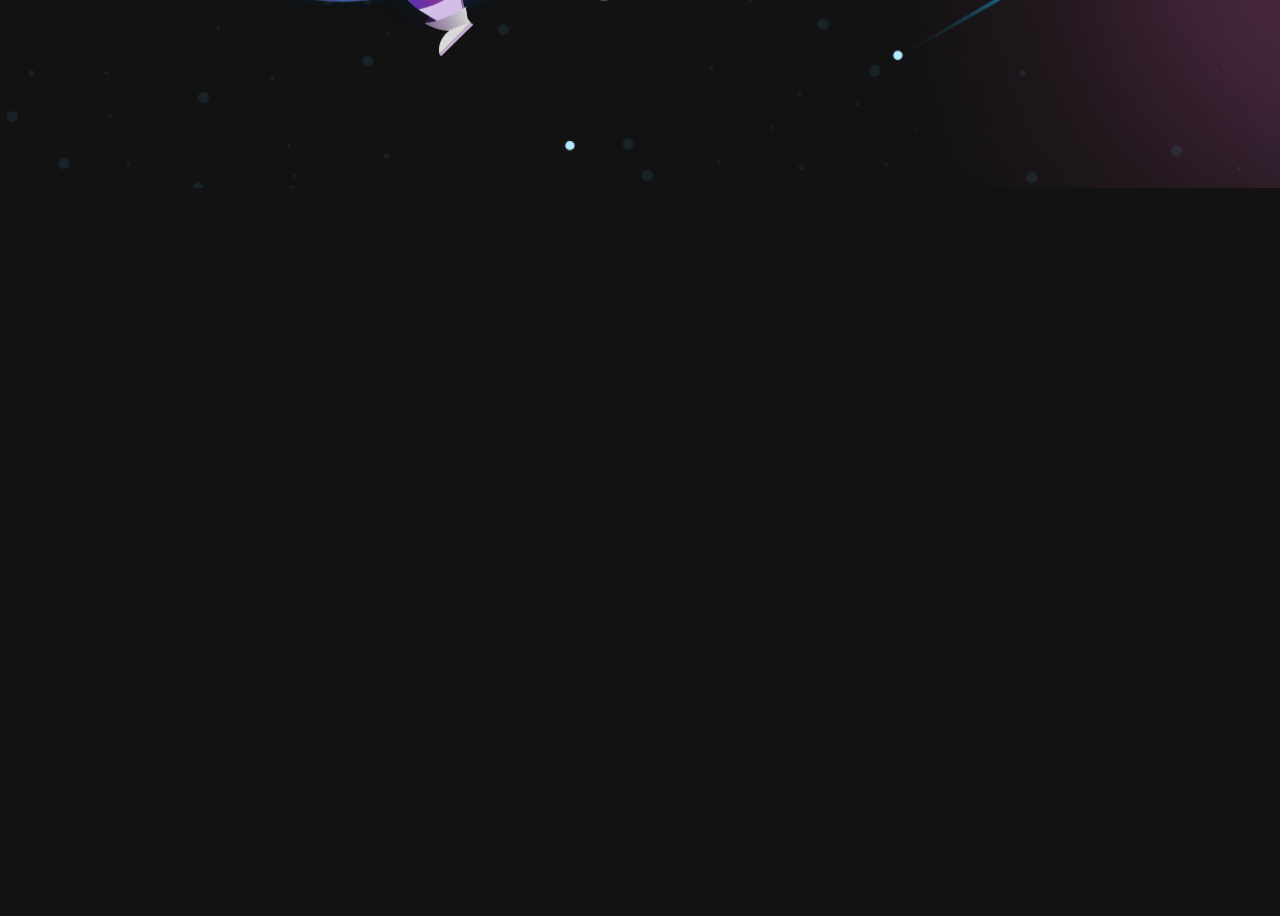
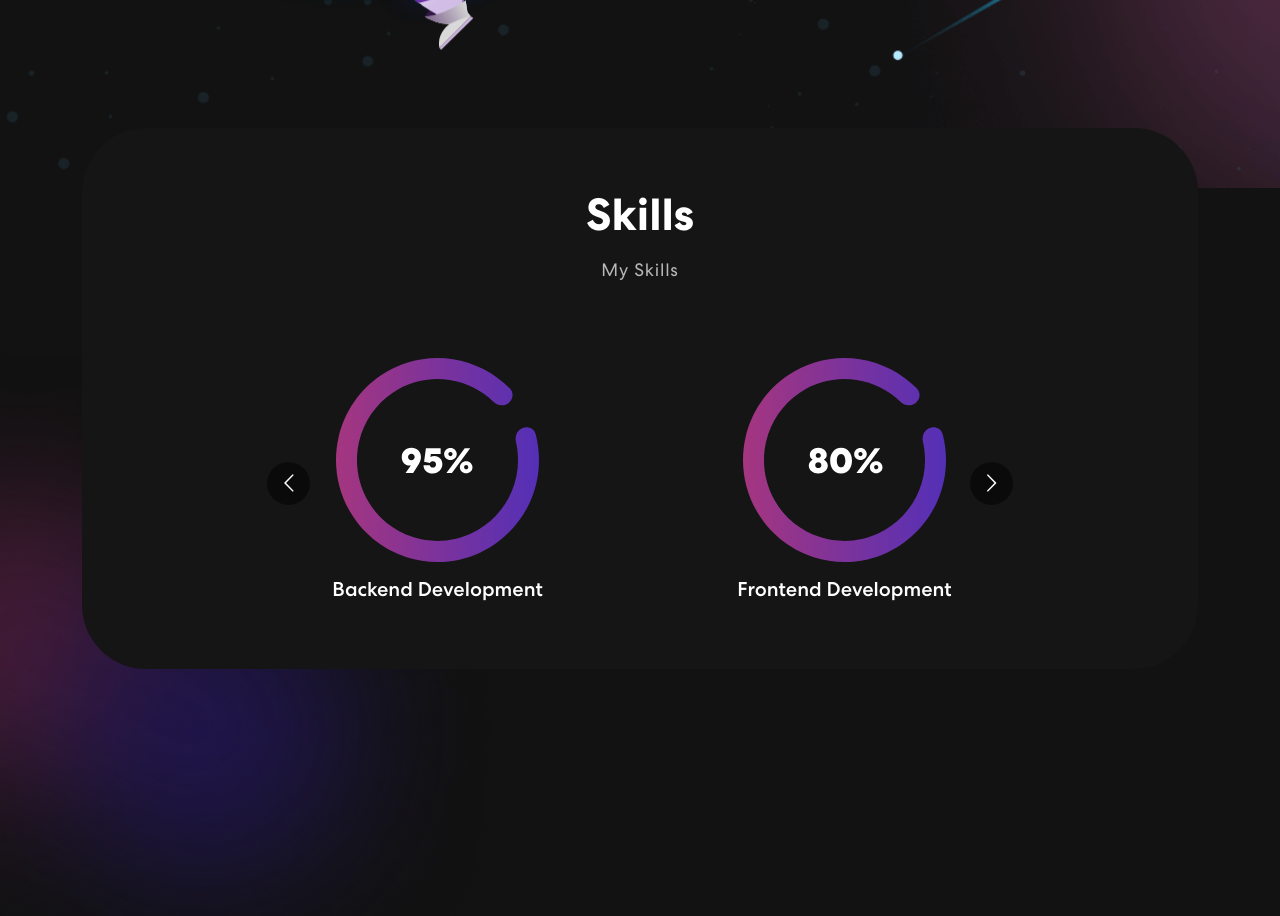
Before and after one commit to emreozgoz/personal-portfolio, a React (Create React App) app: page / in a window 1280 px wide. Shown: the part 1080-1996 px from the top of the page. Before the commit the page ends 1268 px from the top, so only its background shows below. Built offline with nearby package versions, Linux system fonts and the light colour scheme.

Commit message:
feat: skill component created

```diff
--- a/package.json
+++ b/package.json
@@ -11,6 +11,7 @@
     "react-bootstrap": "^2.7.0",
     "react-bootstrap-icons": "^1.10.2",
     "react-dom": "^18.2.0",
+    "react-multi-carousel": "^2.8.2",
     "react-scripts": "5.0.1",
     "web-vitals": "^2.1.4"
   },
--- a/src/App.js
+++ b/src/App.js
@@ -2,11 +2,13 @@
 import { NavBar } from './component/navbar';
 import 'bootstrap/dist/css/bootstrap.min.css'
 import { Banner } from './component/banner';
+import { Skills } from './component/skills';
 function App() {
   return (
     <div className="App">
      <NavBar/>
      <Banner/>
+     <Skills/>
     </div>
   );
 }
--- /dev/null
+++ b/src/component/skills.js
@@ -0,0 +1,65 @@
+import { Container, Row, Col } from "react-bootstrap";
+import Carousel from "react-multi-carousel";
+import "react-multi-carousel/lib/styles.css";
+import meter1 from "../assets/img/meter1.svg";
+import meter2 from "../assets/img/meter2.svg";
+import meter3 from "../assets/img/meter3.svg";
+import colorSharp from "../assets/img/color-sharp.png";
+
+
+export const Skills =()=>{
+        const responsive = {
+            superLargeDesktop: {
+              // the naming can be any, depends on you.
+              breakpoint: { max: 4000, min: 3000 },
+              items: 5
+            },
+            desktop: {
+              breakpoint: { max: 3000, min: 1024 },
+              items: 3
+            },
+            tablet: {
+              breakpoint: { max: 1024, min: 464 },
+              items: 2
+            },
+            mobile: {
+              breakpoint: { max: 464, min: 0 },
+              items: 1
+            }
+          };
+return(
+    <section className="skill" id="skills">
+        <Container>
+            <Row>
+                <Col>
+                    <div className="skill-bx">
+                        <h2>
+                            Skills
+                        </h2>
+                        <p>My Skills</p>
+                        <Carousel responsive={responsive} infinite={true} className="skill-slider">
+                            <div className="item">
+                                <img src={meter1} alt="Image"/>
+                                <h5>Backend Development</h5>
+                            </div>
+                            <div className="item">
+                                <img src={meter2} alt="Image"/>
+                                <h5>Frontend Development</h5>
+                            </div>
+                            <div className="item">
+                                <img src={meter3} alt="Image"/>
+                                <h5>Artificial Intelligence</h5>
+                            </div>
+                            <div className="item">
+                                <img src={meter1} alt="Image"/>
+                                <h5>Backend Development</h5>
+                            </div>
+                        </Carousel>
+                    </div>
+                </Col>
+            </Row>
+        </Container>
+        <img className="background-image-left" src={colorSharp}/>
+    </section>
+)
+}
```
Also changed, not shown: 1 other file (tests, documents, lock files or other folders).
